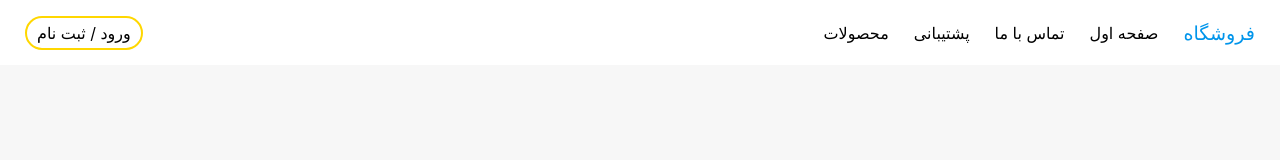
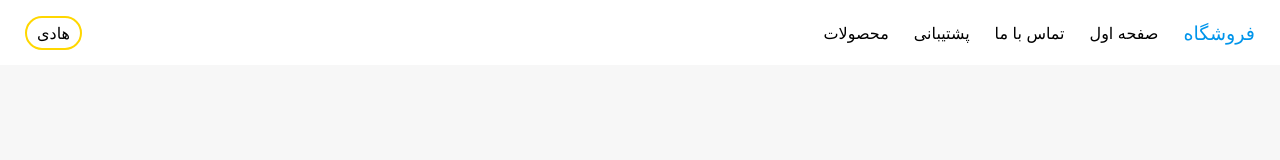
Before and after one commit to mohammadt444/IE, a React (Create React App) app in the folder frontend/: page / in a window 1280 px wide. Shown: the top 160 px of the page. Built offline with nearby package versions, Linux system fonts and the light colour scheme; a small style sheet from the web is missing.

Commit message:
add login button

```diff
--- a/frontend/src/app/main/components/header/header.jsx
+++ b/frontend/src/app/main/components/header/header.jsx
@@ -1,7 +1,7 @@
 import React from "react";
 import "./header.css";
 
-function Header() {
+function Header({ name, login }) {
   return (
     <div className="header">
       <div className="header-wrapper">
@@ -15,11 +15,17 @@ function Header() {
       </div>
       <div className="header-wrapper">
         <div className="header-dropdown">
-          <p className="header-dropdown__text">ورود / ثبت نام</p>
-          <div class="header-dropdown-content">
-            <a></a>
-            <a></a>
-          </div>
+          {login ? (
+            <p className="header-dropdown__text">ورود / ثبت نام</p>
+          ) : (
+            <>
+              <p className="header-dropdown__text">{name}</p>
+              <div class="header-dropdown-content">
+                <a></a>
+                <a></a>
+              </div>
+            </>
+          )}
         </div>
       </div>
     </div>
@@ -27,3 +33,7 @@ function Header() {
 }
 
 export default Header;
+
+Header.defaultProps = {
+  name: "هادی",
+};
```
